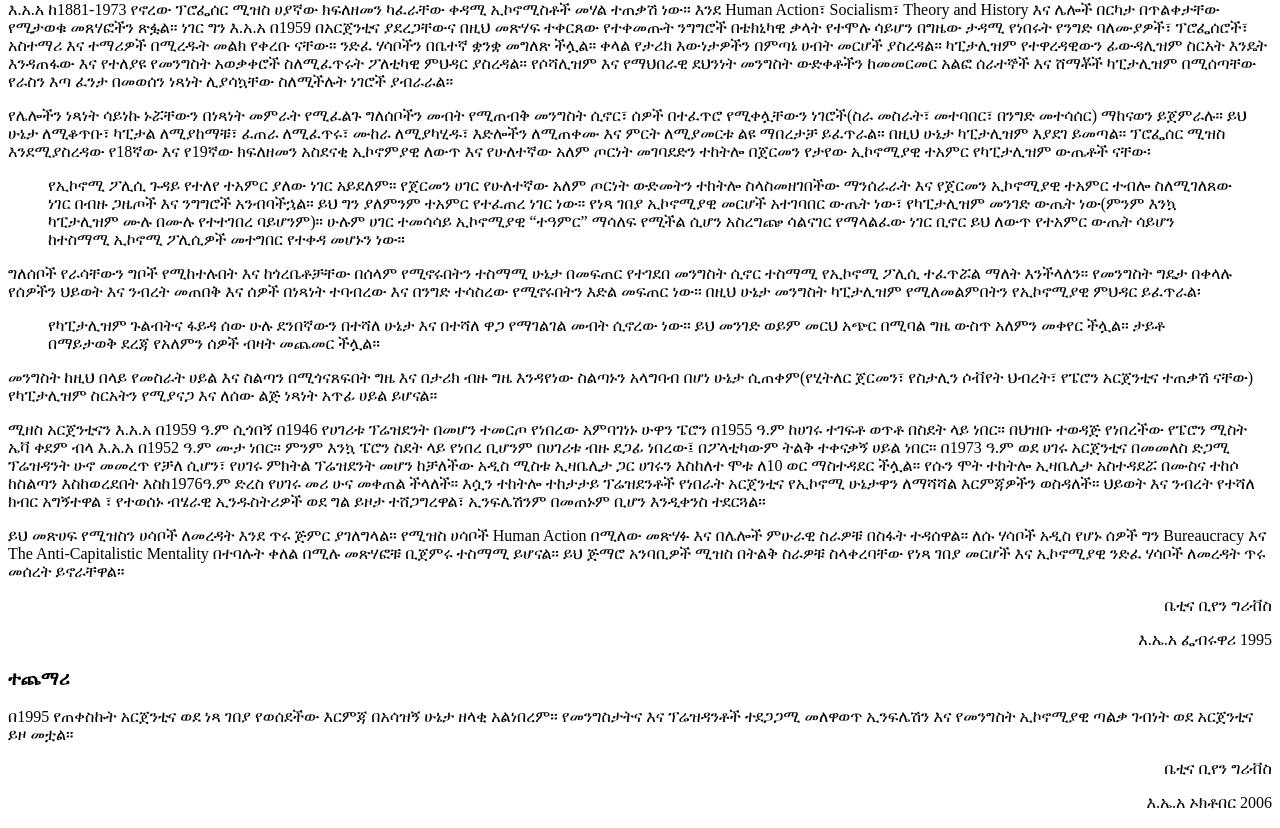
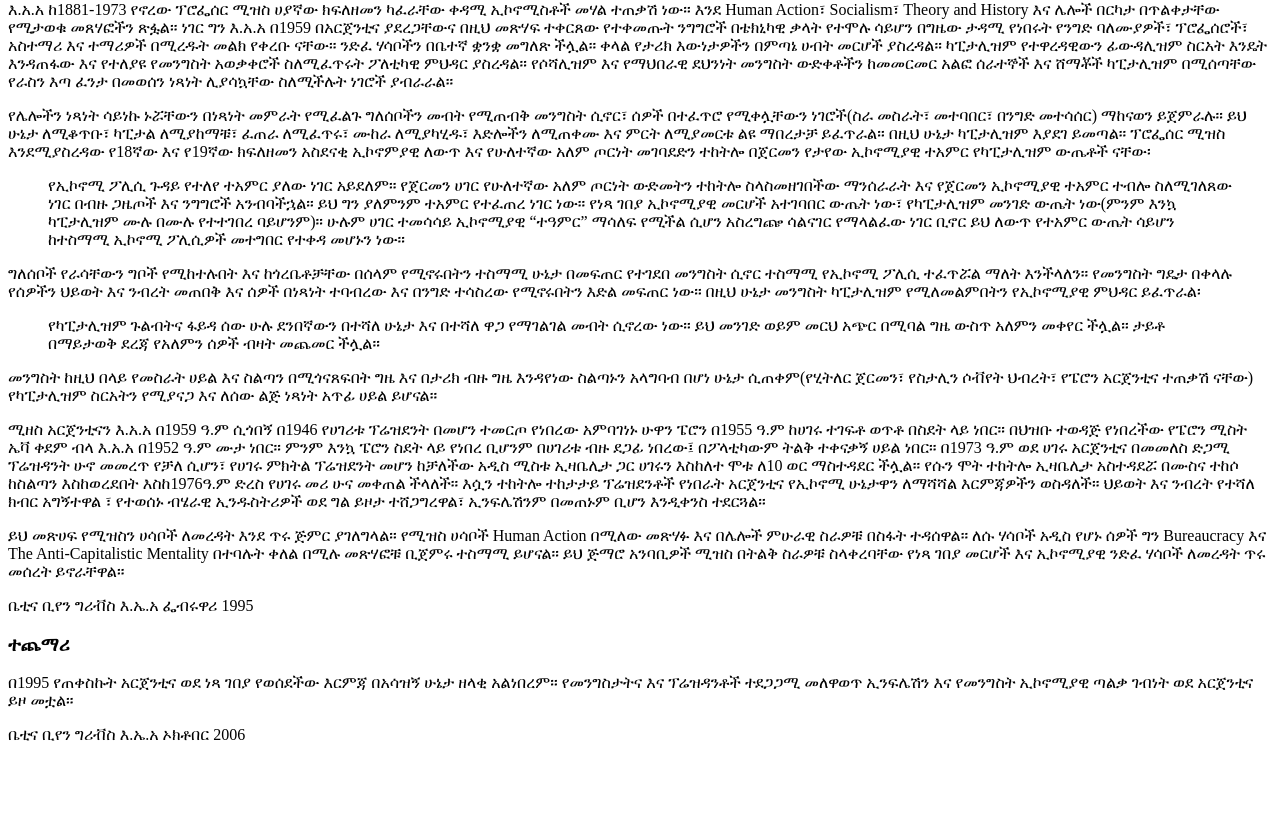
Before and after one commit to mickykebe/book-economic-policy-thoughts-for-today-and-tomorrow, a Next.js app: page / in a window 1280 px wide. Shown: the part 237-1065 px from the top of the page. After the commit the page ends 989 px from the top, so only its background shows below. Built offline with nearby package versions, Linux system fonts and the light colour scheme.

Commit message:
fixed weird paragraph nesting bug

```diff
--- a/pages/index.mdx
+++ b/pages/index.mdx
@@ -20,12 +20,12 @@
 
 ይህ መጽሀፍ የሚዝስን ሀሳቦች ለመረዳት እንደ ጥሩ ጅምር ያገለግላል። የሚዝስ ሀሳቦች Human Action በሚለው መጽሃፉ እና በሌሎች ምሁራዊ ስራዎቹ በስፋት ተዳሰዋል። ለሱ ሃሳቦች አዲስ የሆኑ ሰዎች ግን Bureaucracy እና The Anti-Capitalistic Mentality በተባሉት ቀለል በሚሉ መጽሃፎቹ ቢጀምሩ ተስማሚ ይሆናል። ይህ ጅማሮ አንባቢዎች ሚዝስ በትልቅ ስራዎቹ ስላቀረባቸው የነጻ ገበያ መርሆች እና ኢኮኖሚያዊ ንድፈ ሃሳቦች ለመረዳት ጥሩ መሰረት ይኖራቸዋል።
 
-<p align="right">ቤቲና ቢየን ግሪቭስ</p>
-<p align="right">እ.ኤ.አ ፌብሩዋሪ 1995</p>
+<span align="right">ቤቲና ቢየን ግሪቭስ</span>
+<span align="right">እ.ኤ.አ ፌብሩዋሪ 1995</span>
 
 ### ተጨማሪ
 
 በ1995 የጠቀስኩት አርጀንቲና ወደ ነጻ ገበያ የወሰደችው እርምጃ በአሳዝኝ ሁኔታ ዘላቂ አልነበረም። የመንግስታትና እና ፕሬዝዳንቶች ተደጋጋሚ መለዋወጥ ኢንፍሌሽን እና የመንግስት ኢኮኖሚያዊ ጣልቃ ገብነት ወደ አርጀንቲና ይዞ መቷል።
 
-<p align="right">ቤቲና ቢየን ግሪቭስ</p>
-<p align="right">እ.ኤ.አ ኦክቶበር 2006</p>
+<span align="right">ቤቲና ቢየን ግሪቭስ</span>
+<span align="right">እ.ኤ.አ ኦክቶበር 2006</span>
```
